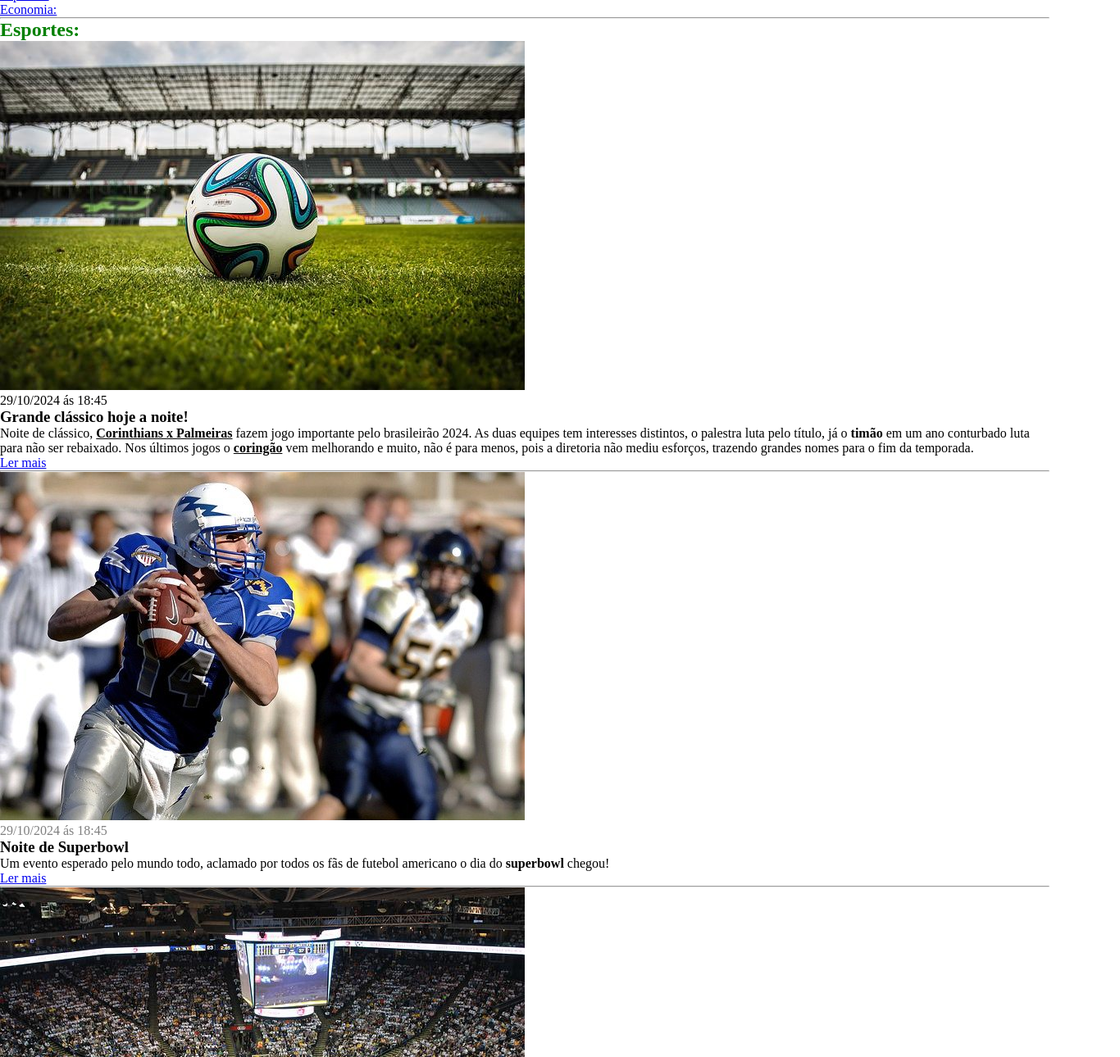
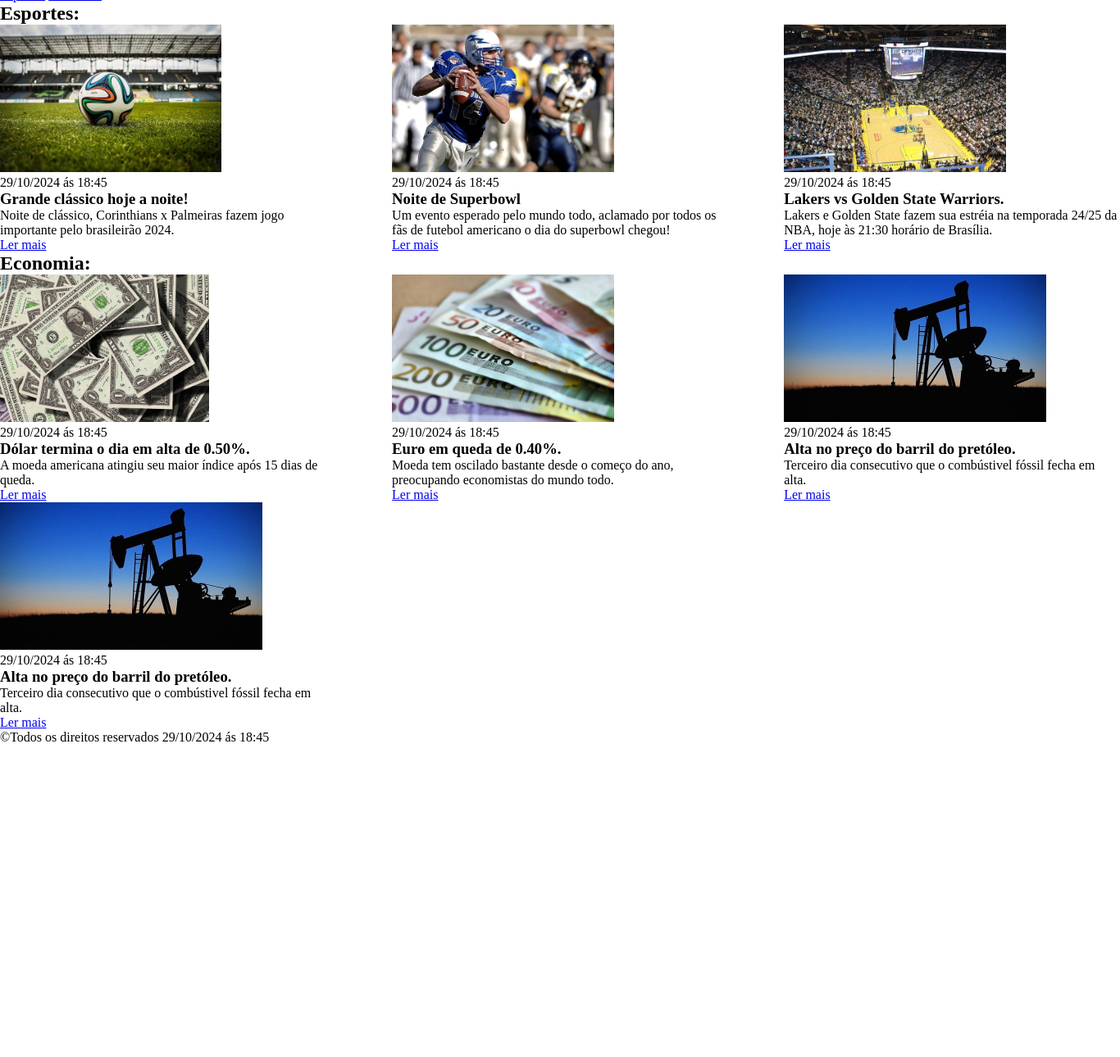
Before and after one commit to Baesso2024/exerc-cio_css-, a plain HTML site: page index.html in a window 1280 px wide. Shown: the part 52-1342 px from the top of the page at 82% size, 1366 px wide, since content can reach past the window. After the commit the page ends 961 px from the top, so only its background shows below. Drawn offline with Linux system fonts and the light colour scheme.

Commit message:
Del. file formlogin.html Del file style.css Modified text index.html Modified style main.css

```diff
--- a/index.html
+++ b/index.html
@@ -1,61 +1,72 @@
 <!DOCTYPE html>
-<html lang="pt-br">
+<html lang="pt-BR">
 <head>
     <meta charset="UTF-8">
+    <meta http-esquiv="X-UA-Compatible" content="IE=edge">
     <meta name="viewport" content="width=device-width, initial-scale=1.0">
     <title>Portal de Noticias</title>
-    <link rel="stylesheet" type="text/css" href="./main.css">
+    <link rel="stylesheet" href="./main.css"/>
 </head>
 <body>
     <header>
+        <div class= "container">
             <h1>Meu portal de noticias</h1>
             <nav>
                 <ul>
                     <li>
-                    <a href="#sports" title="ir para seção esportes">Esportes:</a>
+                        <a href="#" title="ir para seção esportes">Esportes</a>
                     </li>
                     <li>
-                    <a href="#economy" title="ir para seção economia">Economia:</a>
+                        <a href="#" title="ir para seção economia">Economia</a>
                     </li>
                 </ul>
             </nav>
-    </header><hr/>
+        </div>
+    </header>
     <section>
+        <div class="container">
             <h2>Esportes:</h2>
+        <div class="articles">
             <article>
                 <img src="./imagens/futebol.jpg" alt="bola de futebol"/>
                 <footer>
                     <time>29/10/2024 ás 18:45</time>
                 </footer>
                 <h3>Grande clássico hoje a noite!</h3>
-            <p>Noite de clássico, <u><b>Corinthians x Palmeiras</b></u> fazem jogo importante pelo brasileirão 2024. As duas equipes tem interesses distintos, o palestra luta pelo título, já o <b>timão</b> em um ano conturbado luta para não ser rebaixado. Nos últimos jogos o <u><b>coringão</b></u> vem melhorando e muito, não é para menos, pois a diretoria não mediu esforços, trazendo grandes nomes para o fim da temporada.</p>
+                <p>
+                    Noite de clássico, Corinthians x Palmeiras fazem jogo importante pelo brasileirão 2024.
+                </p>
+                <a href="#" title="Leia noticia completa">Ler mais</a>
             </article>
-            <a href="#sports" title="Leia noticia completa">Ler mais</a>
-        <hr/>
             <article>
                 <img src="./imagens/futebol-americano.jpg" alt="jogador de futebol americano"/>
                 <footer>
                     <time class="creation-date">29/10/2024 ás 18:45</time>
                 </footer>
                 <h3>Noite de Superbowl</h3>
-                <p>Um evento esperado pelo mundo todo, aclamado por todos os fãs de futebol americano o dia do <b>superbowl</b> chegou!</p>
-                <a href="#sports" title="Leia noticia completa">Ler mais</a>
+                <p>
+                    Um evento esperado pelo mundo todo, aclamado por todos os fãs de futebol americano o dia do superbowl chegou!
+                </p>
+                <a href="#" title="Leia noticia completa">Ler mais</a>
             </article>
-            <hr/>
             <article>
                 <img src="./imagens/basquete.jpg" alt="quadra de basquete"/>
                 <footer>
                     <time>29/10/2024 ás 18:45</time>
                 </footer>
                 <h3>Lakers vs Golden State Warriors.</h3>
-                    <p>Lakers e Golden State fazem sua estréia na temporada 24/25 da NBA, hoje às 21:30 horário de Brasília.
+                <p>
+                    Lakers e Golden State fazem sua estréia na temporada 24/25 da NBA, hoje às 21:30 horário de Brasília.
                 </p>
-                    <a href="#sports" title="Leia noticia completa">Ler mais</a>
-                    <hr/>
+                <a href="#" title="Leia noticia completa">Ler mais</a>
             </article>
+        </div>
+        </div>
     </section>
     <section id="economy">
+        <div class="container">
             <h2>Economia:</h2>
+        <div class="articles">
             <article>
                 <img src="./imagens/dolares.jpg" alt="Notas de Dólares"/>
                 <footer>
@@ -65,30 +76,44 @@
                 <p>
                     A moeda americana atingiu seu maior índice após 15 dias de queda.
                 </p>
-                    <a href="#economy" title="Ler noticia completa">Ler mais</a>
+                <a href="#" title="Ler noticia completa">Ler mais</a>
             </article>
-            <hr/>
             <article>
                 <img src="./imagens/euro.jpg" alt="notas de euro"/>
                 <footer>
                     <time>29/10/2024 ás 18:45</time>
                 </footer>
                 <h3>Euro em queda de 0.40%.</h3>
-                <p>Moeda tem oscilado bastante desde o começo do ano, preocupando economistas do mundo todo.</p>
-                <a href="#economy" title="Ler noticia completa">Ler mais</a>
+                <p>
+                    Moeda tem oscilado bastante desde o começo do ano, preocupando economistas do mundo todo.
+                </p>
+                <a href="#" title="Ler noticia completa">Ler mais</a>
             </article>
-            <hr/>
             <article>
                 <img src="./imagens/petroleo.jpg" alt="bomba de vareta retira pretroleo"/>
                 <footer>
                     <time>29/10/2024 ás 18:45</time>
                 </footer>
                 <h3>Alta no preço do barril do pretóleo.</h3>
-                <p>Terceiro dia consecutivo que o combústivel fóssil fecha em alta.</p>
-                <a href="#economy" title="Ler noticia completa">Ler mais</a>
+                <p>
+                    Terceiro dia consecutivo que o combústivel fóssil fecha em alta.
+                </p>
+                <a href="#" title="Ler noticia completa">Ler mais</a>
             </article>
+            <article>
+                <img src="./imagens/petroleo.jpg" alt="bomba de vareta retira pretroleo"/>
+                <footer>
+                    <time>29/10/2024 ás 18:45</time>
+                </footer>
+                <h3>Alta no preço do barril do pretóleo.</h3>
+                <p>
+                    Terceiro dia consecutivo que o combústivel fóssil fecha em alta.
+                </p>
+                <a href="#" title="Ler noticia completa">Ler mais</a>
+            </article>
+        </div>
+        </div>
     </section>
-        <hr/>
         <footer>
             &copy;Todos os direitos reservados 29/10/2024 ás 18:45
         </footer>
--- a/main.css
+++ b/main.css
@@ -3,18 +3,27 @@
     margin: 0;
     padding: 0;
 }
-h1{
-    color:green
+
+header li {
+    display: inline;
 }
 
-h2{
-    color:green
+
+.container{
+    width: 1366px;
+    margin: 0 auto;
 }
 
-#economy h2{
-    color:gold
+.articles {
+    display: flex;
+    flex-wrap: wrap;
+    justify-content: space-between;
 }
 
-.creation-date {
-    color:gray
+.articles article img{
+    height: 180px;
 }
+
+.articles article{
+    width: 30%;
+}
--- a/style.css
+++ /dev/null
@@ -1,15 +0,0 @@
-label{
-    color: white;
-}
-h1 {
-    color:white
-}
-body{
-    background-color: black
-}
-.botaoenvio{
-    background-color:green
-}
-.botaoapagar {
-    background-color: red
-}
```
Also changed, not shown: formlogin.html (deleted, +0 -24 lines). Lines whose indentation alone changed are shown as unchanged.
